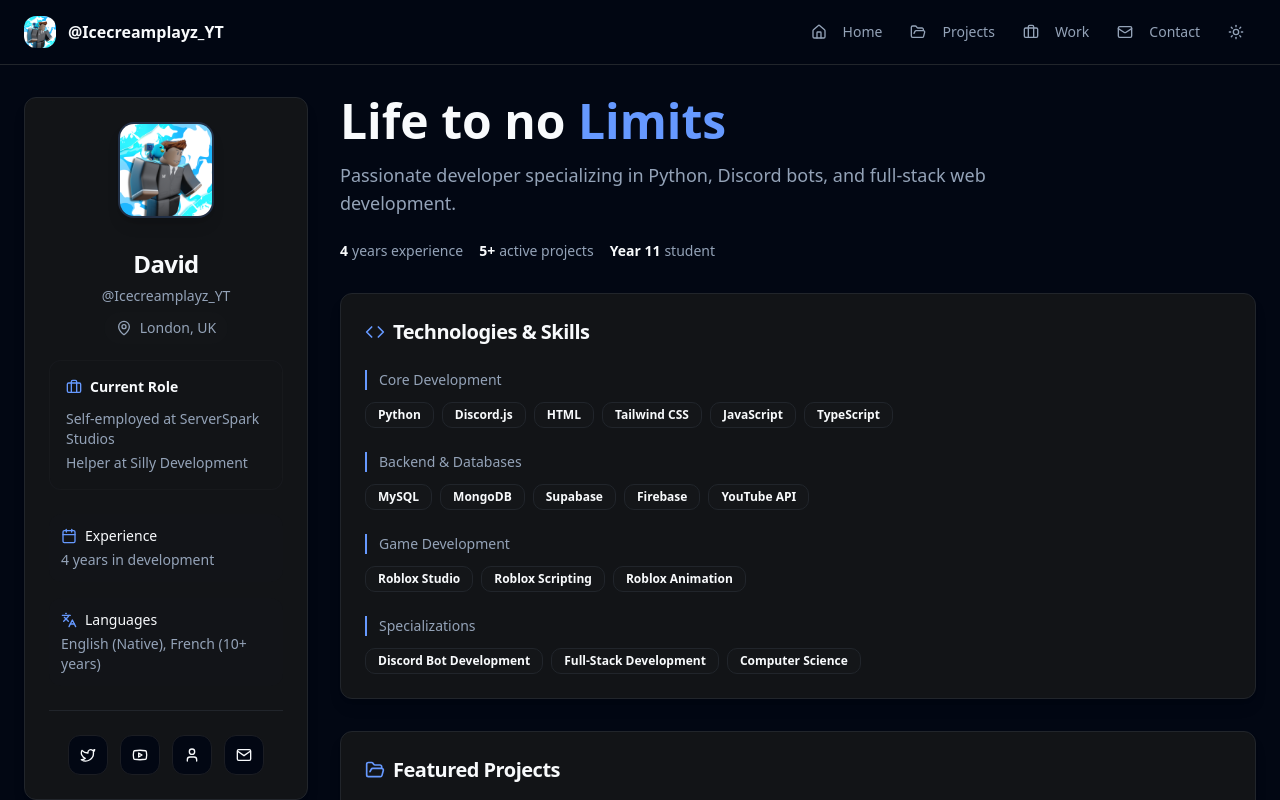
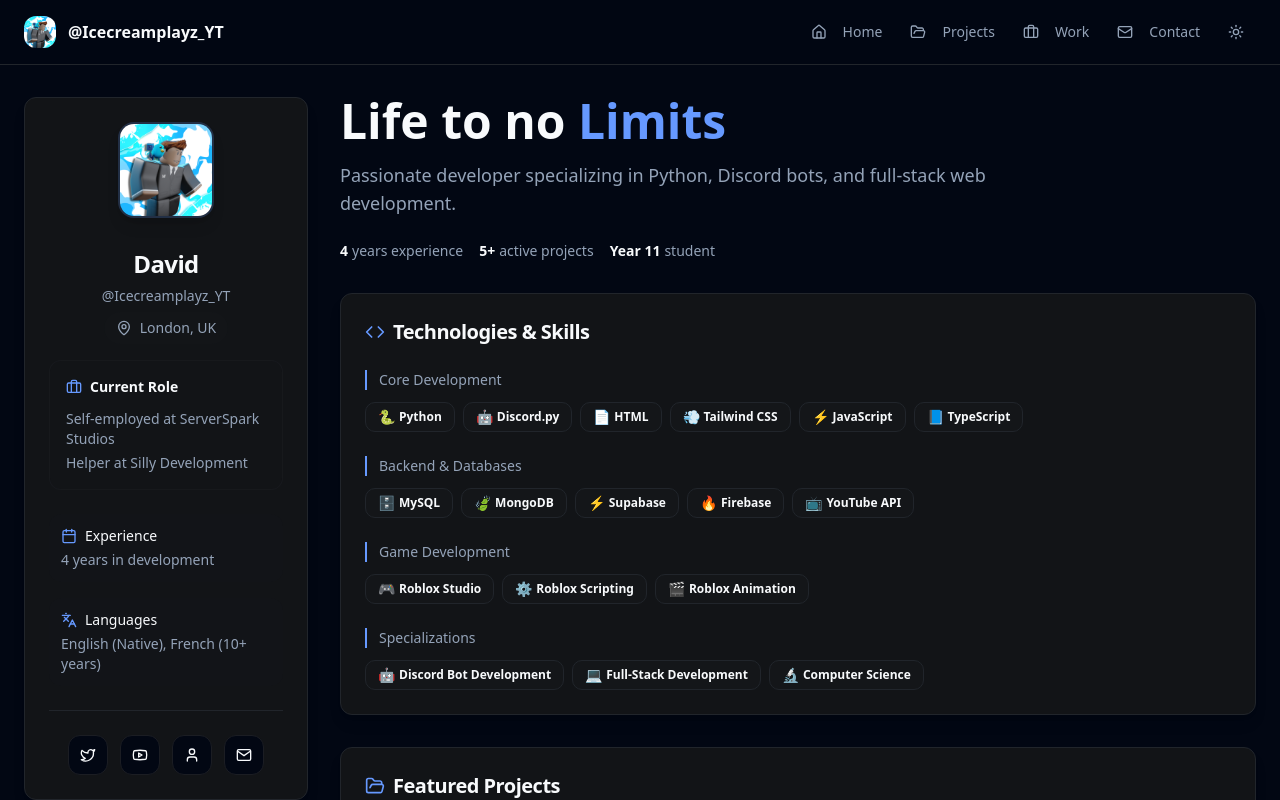
Before and after one commit to IcecreamplayzYT/Portfolio, a React (Vite) app: page / in a window 1280 px wide. Shown: the top 800 px of the page. Built offline with nearby package versions, Linux system fonts and the light colour scheme.

Commit message:
Add skill icons
Add icons for each skill listed.

```diff
--- a/src/components/Portfolio.tsx
+++ b/src/components/Portfolio.tsx
@@ -43,9 +43,29 @@ const Portfolio = () => {
     setIsDark(!isDark);
   };
 
+  const skillIcons: { [key: string]: string } = {
+    "Python": "🐍",
+    "Discord.py": "🤖",
+    "HTML": "📄",
+    "Tailwind CSS": "💨",
+    "JavaScript": "⚡",
+    "TypeScript": "📘",
+    "MySQL": "🗄️",
+    "MongoDB": "🍃",
+    "Supabase": "⚡",
+    "Firebase": "🔥",
+    "YouTube API": "📺",
+    "Roblox Studio": "🎮",
+    "Roblox Scripting": "⚙️",
+    "Roblox Animation": "🎬",
+    "Discord Bot Development": "🤖",
+    "Full-Stack Development": "💻",
+    "Computer Science": "🔬"
+  };
+
   const skillCategories = {
     "Core Development": [
-      "Python", "Discord.js", "HTML", "Tailwind CSS", "JavaScript", "TypeScript"
+      "Python", "Discord.py", "HTML", "Tailwind CSS", "JavaScript", "TypeScript"
     ],
     "Backend & Databases": [
       "MySQL", "MongoDB", "Supabase", "Firebase", "YouTube API"
@@ -261,8 +281,9 @@ const Portfolio = () => {
                         <Badge
                           key={index}
                           variant="secondary"
-                          className="text-xs rounded-md px-3 py-1 bg-accent/50 border border-border hover:bg-primary hover:text-primary-foreground transition-colors duration-200"
+                          className="text-xs rounded-md px-3 py-1 bg-accent/50 border border-border hover:bg-primary hover:text-primary-foreground transition-colors duration-200 flex items-center gap-1"
                         >
+                          <span className="text-sm">{skillIcons[skill]}</span>
                           {skill}
                         </Badge>
                       ))}
```
